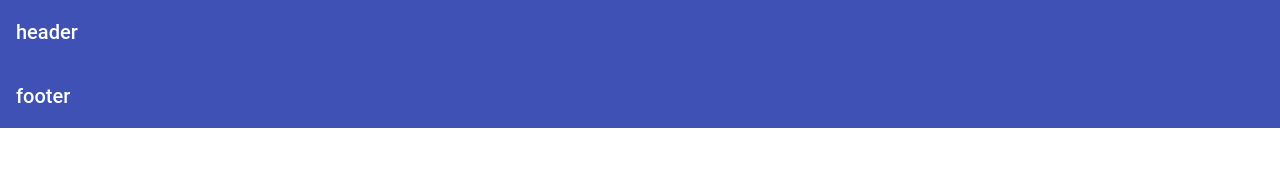
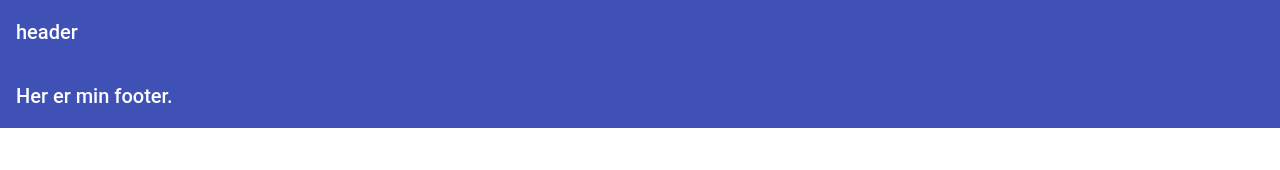
Before and after one commit to knoerregaard/Funhallapp, an Angular app: page / in a window 1280 px wide. Shown: the top 170 px of the page. Built offline with nearby package versions, Linux system fonts and the light colour scheme.

Commit message:
update to app.component

```diff
--- a/src/app/app.component.html
+++ b/src/app/app.component.html
@@ -9,6 +9,6 @@
 
 <mat-toolbar color="primary">
   <mat-toolbar-row>
-    <span>footer</span>
+    <span>Her er min footer.</span>
   </mat-toolbar-row>
 </mat-toolbar>
```
